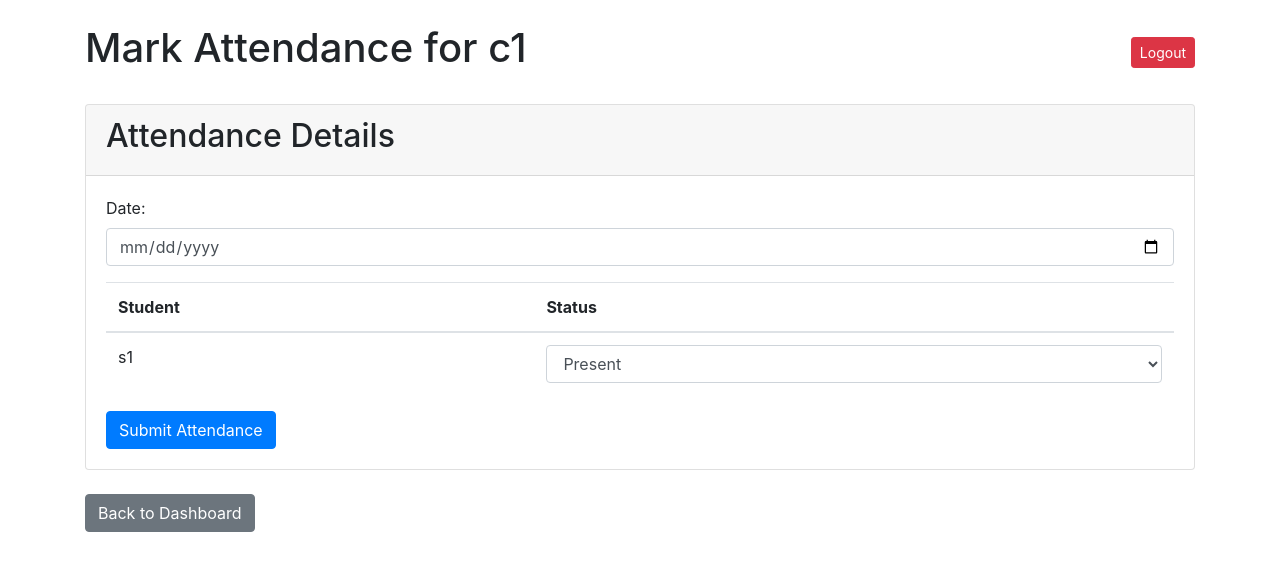
After one commit to NewComer12616561/flaskAuth, a Flask app: page /teacher/mark_attendance/1 in a window 1280 px wide. The commit adds this page. Shown: the top 571 px of the page. Run offline with Flask 3, Linux system fonts and the light colour scheme; a user stored in the database is signed in; data comes from the database, SQL or seed files in the repository; both versions use the stored data as it was after the commit; some libraries are stand-ins or nearby versions.

Commit message:
add basic attendance

```diff
--- a/app.py
+++ b/app.py
@@ -4,6 +4,8 @@ from flask_login import LoginManager, UserMixin, login_user, login_required, log
 from werkzeug.security import generate_password_hash, check_password_hash
 from flask_sqlalchemy import SQLAlchemy
 from functools import wraps
+from datetime import datetime
+
 
 app = Flask(__name__)
 app.secret_key = 'your_secret_key'  # Change this to a random secret key
@@ -48,6 +50,17 @@ class Enrollment(db.Model):
        # Define relationships
     student = db.relationship('User', back_populates='enrollments')  # Assuming User has a back_populates
     class_enrolled = db.relationship('Class', back_populates='students')  # Use back_populates for clarity
+
+class Attendance(db.Model):
+    id = db.Column(db.Integer, primary_key=True)
+    student_id = db.Column(db.Integer, db.ForeignKey('user.id'), nullable=False)
+    class_id = db.Column(db.Integer, db.ForeignKey('class.id'), nullable=False)
+    date = db.Column(db.Date, nullable=False)
+    status = db.Column(db.String(50), default='Absent')  # Status: Present or Absent
+
+    # Define relationships
+    student = db.relationship('User')
+    class_attended = db.relationship('Class')
 
 
 
@@ -224,6 +237,28 @@ def update_enrollment(enrollment_id, action):
         flash('Enrollment not found.')
     return redirect(url_for('view_enrollments', class_id=enrollment.class_id))
 
+@app.route('/teacher/mark_attendance/<int:class_id>', methods=['GET', 'POST'])
+@login_required
+@teacher_required
+def mark_attendance(class_id):
+    class_obj = Class.query.get(class_id)
+    students = Enrollment.query.filter_by(class_id=class_id, status='Approved').all()  # Get approved students
+
+    if request.method == 'POST':
+        date_str = request.form['date']  # Get the date string from the form
+        date_obj = datetime.strptime(date_str, '%Y-%m-%d').date()  # Convert to a date object
+
+        for student in students:
+            status = request.form.get(f'student_{student.student_id}')  # Get attendance status from the form
+            attendance_record = Attendance(student_id=student.student_id, class_id=class_id, date=date_obj, status=status)
+            db.session.add(attendance_record)
+        db.session.commit()
+        flash('Attendance marked successfully!')
+        return redirect(url_for('teacher_dashboard'))
+
+    return render_template('teacher/mark_attendance.html', class_obj=class_obj, students=students)
+
+
 
 # Student route
 @app.route('/student/dashboard')
@@ -263,6 +298,13 @@ def enroll_in_class(class_id):
         flash('Enrollment request submitted successfully!')
 
     return redirect(url_for('student_dashboard'))
+
+@app.route('/student/view_attendance')
+@login_required
+def view_attendance():
+    attendances = Attendance.query.filter_by(student_id=current_user.id).all()
+    return render_template('student/view_attendance.html', attendances=attendances)
+
 
 
 # Admin route
--- /dev/null
+++ b/templates/teacher/mark_attendance.html
@@ -0,0 +1,64 @@
+<!DOCTYPE html>
+<html lang="en">
+<head>
+    <meta charset="UTF-8">
+    <meta name="viewport" content="width=device-width, initial-scale=1.0">
+    <title>Mark Attendance</title>
+    <link rel="stylesheet" href="https://stackpath.bootstrapcdn.com/bootstrap/4.5.2/css/bootstrap.min.css">
+</head>
+<body>
+    <div class="container">
+        <div class="d-flex justify-content-between align-items-center mt-4">
+            <h1>Mark Attendance for {{ class_obj.name }}</h1>
+            <!-- Logout Form -->
+            <form action="{{ url_for('logout') }}" method="POST" style="display:inline;">
+                <button type="submit" class="btn btn-danger btn-sm">Logout</button>
+            </form>
+        </div>
+
+        <div class="card mt-4">
+            <div class="card-header">
+                <h2>Attendance Details</h2>
+            </div>
+            <div class="card-body">
+                <form method="POST">
+                    <div class="form-group">
+                        <label for="date">Date:</label>
+                        <input type="date" name="date" class="form-control" required>
+                    </div>
+                    <table class="table">
+                        <thead>
+                            <tr>
+                                <th>Student</th>
+                                <th>Status</th>
+                            </tr>
+                        </thead>
+                        <tbody>
+                            {% for student in students %}
+                            <tr>
+                                <td>{{ student.student.username }}</td>
+                                <td>
+                                    <select name="student_{{ student.student_id }}" class="form-control">
+                                        <option value="Present">Present</option>
+                                        <option value="Absent">Absent</option>
+                                    </select>
+                                </td>
+                            </tr>
+                            {% endfor %}
+                        </tbody>
+                    </table>
+                    <button type="submit" class="btn btn-primary">Submit Attendance</button>
+                </form>
+            </div>
+        </div>
+
+        <div class="mt-4">
+            <a href="{{ url_for('teacher_dashboard') }}" class="btn btn-secondary">Back to Dashboard</a>
+        </div>
+    </div>
+
+    <script src="https://code.jquery.com/jquery-3.5.1.slim.min.js"></script>
+    <script src="https://cdn.jsdelivr.net/npm/@popperjs/core@2.9.2/dist/umd/popper.min.js"></script>
+    <script src="https://stackpath.bootstrapcdn.com/bootstrap/4.5.2/js/bootstrap.min.js"></script>
+</body>
+</html>
```
Also changed, not shown: templates/student/student_dashboard.html (+6 -6 lines), templates/student/view_attendance.html (added, +52 -0 lines), templates/teacher/teacher_dashboard.html (+6 -5 lines), instance/users.db.
